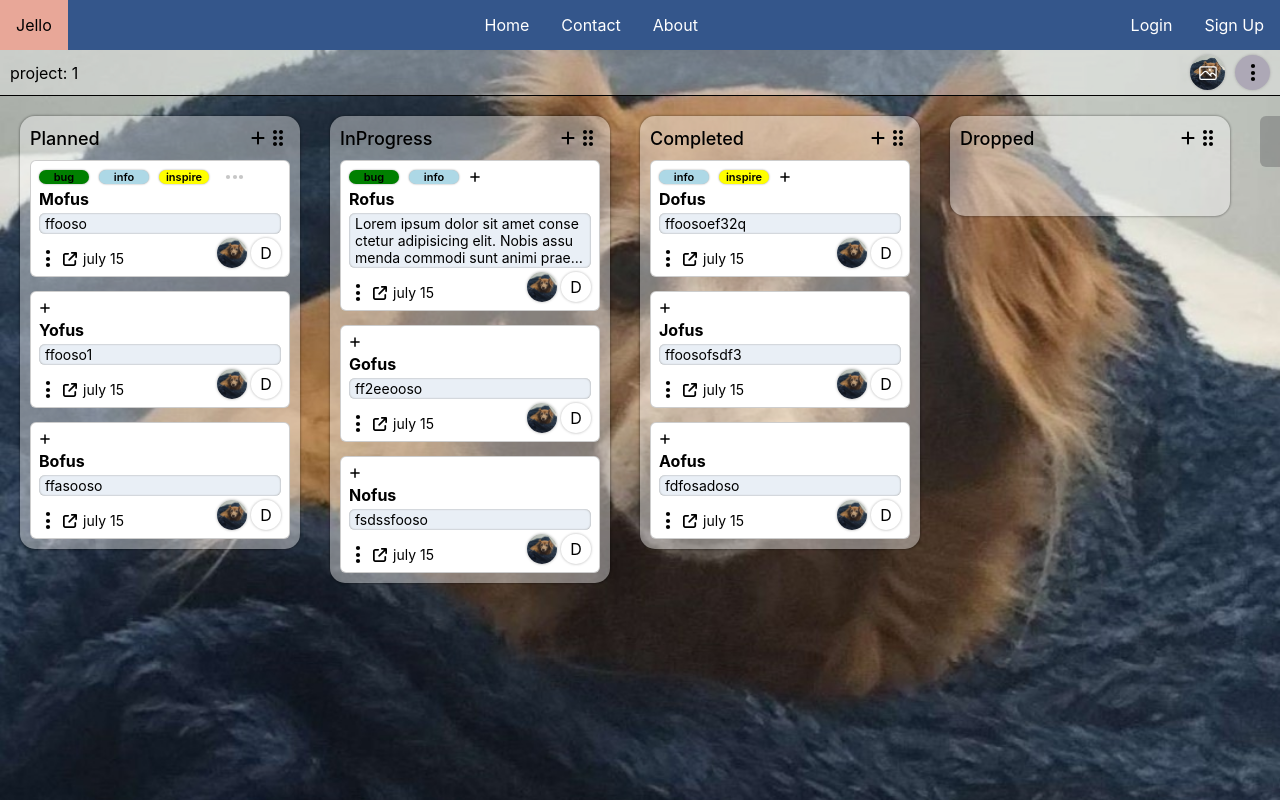
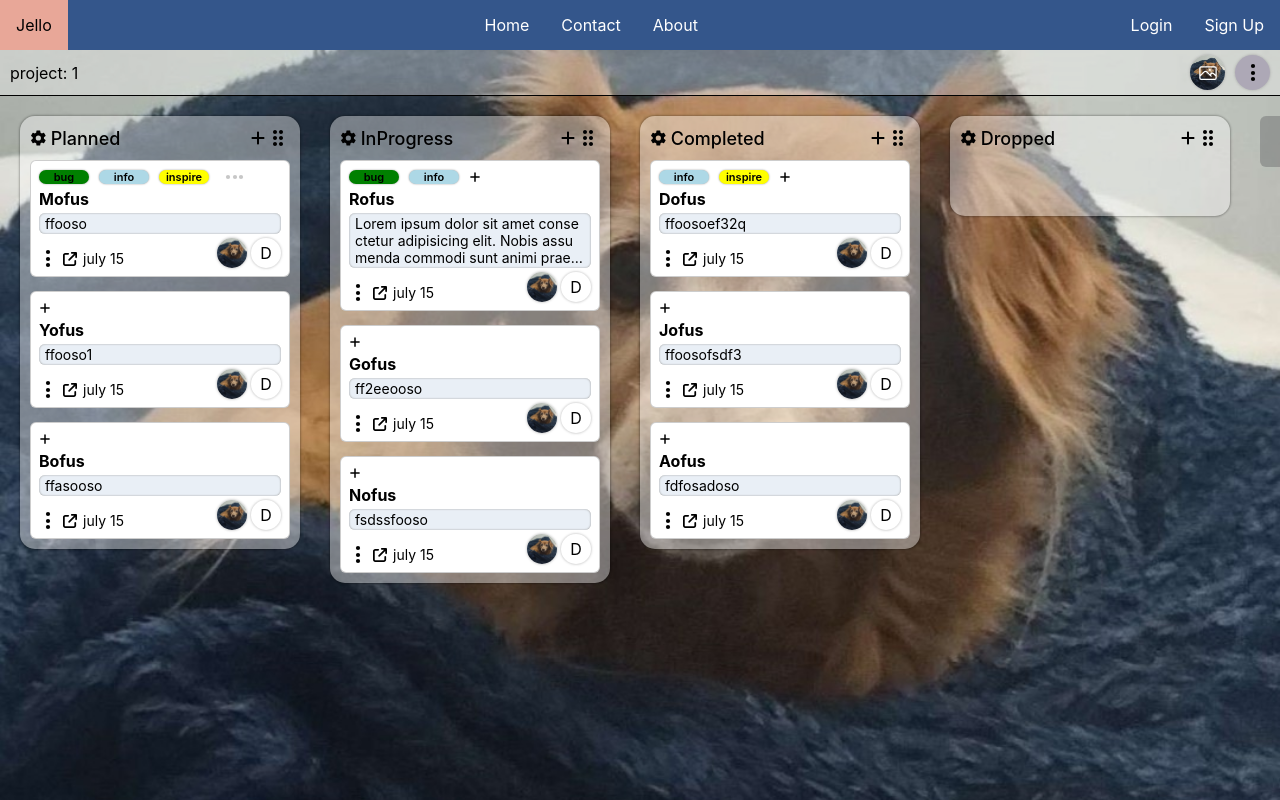
Before and after one commit to Jeluxe/Jello, a React (Vite) app: page /my-projects/1 in a window 1280 px wide. Built offline with nearby package versions, Linux system fonts and the light colour scheme.

Commit message:
feature: Added new Icon to container.
this icon will be used to open container settings.
and adjusted style accordingly, so the icon will fit.

```diff
--- a/src/assets/icons/index.ts
+++ b/src/assets/icons/index.ts
@@ -1,9 +1,14 @@
 import { FaArrowUpRightFromSquare, FaPlus } from "react-icons/fa6";
 import { HiOutlinePhoto } from "react-icons/hi2";
-import { IoExitOutline } from "react-icons/io5";
+import { IoExitOutline, IoSettingsSharp } from "react-icons/io5";
 import { MdDragIndicator } from "react-icons/md";
 
 
 export {
-  FaArrowUpRightFromSquare as DescriptionIcon, MdDragIndicator as DragIcon, IoExitOutline as ExitIcon, FaPlus as PlusIcon, HiOutlinePhoto as ThemeIcon
+  FaArrowUpRightFromSquare as DescriptionIcon,
+  MdDragIndicator as DragIcon,
+  IoExitOutline as ExitIcon,
+  FaPlus as PlusIcon,
+  IoSettingsSharp as SettingsIcon,
+  HiOutlinePhoto as ThemeIcon
 };
--- a/src/components/Container/Container.css
+++ b/src/components/Container/Container.css
@@ -1,5 +1,5 @@
 .container {
-  min-width: 280px;
+  width: 280px;
   min-height: 100px;
   padding: 10px;
   border-radius: 15px;
@@ -12,6 +12,7 @@
   align-items: center;
   justify-content: space-between;
   margin-bottom: 10px;
+  column-gap: 4px;
 }
 
 .container-title {
--- a/src/components/Container/Container.tsx
+++ b/src/components/Container/Container.tsx
@@ -1,6 +1,6 @@
 import { SortableContext, useSortable, verticalListSortingStrategy } from "@dnd-kit/sortable"
 import { CSS } from "@dnd-kit/utilities"
-import { DragIcon, PlusIcon } from "../../assets/icons"
+import { DragIcon, PlusIcon, SettingsIcon } from "../../assets/icons"
 
 import { ContainerProps } from "../../pages/Project"
 import Item from "../Item/Item"
@@ -63,6 +63,12 @@ const Container = ({ id, title, list, setContainers, openModal }: ContainerProps
       >
         <div id={title} className="container">
           <div className="container-header">
+            <SettingsIcon
+              size={20}
+              className="button"
+              color="black"
+            // onClick={openMenu}
+            />
             <div className="container-title">{title}</div>
             <div style={{ display: "flex", alignItems: "center" }}>
               <PlusIcon className="button" onClick={addItem} />
```
